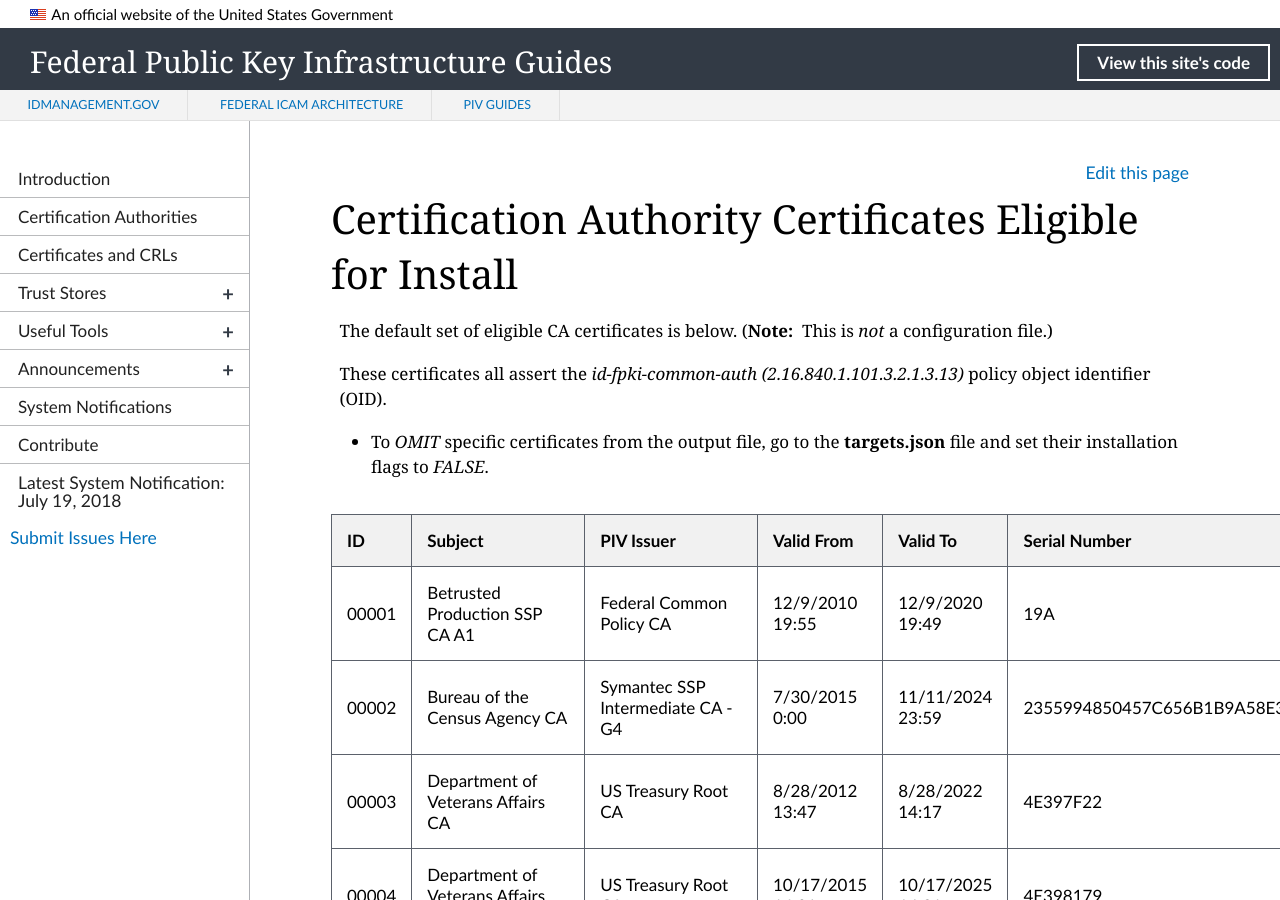
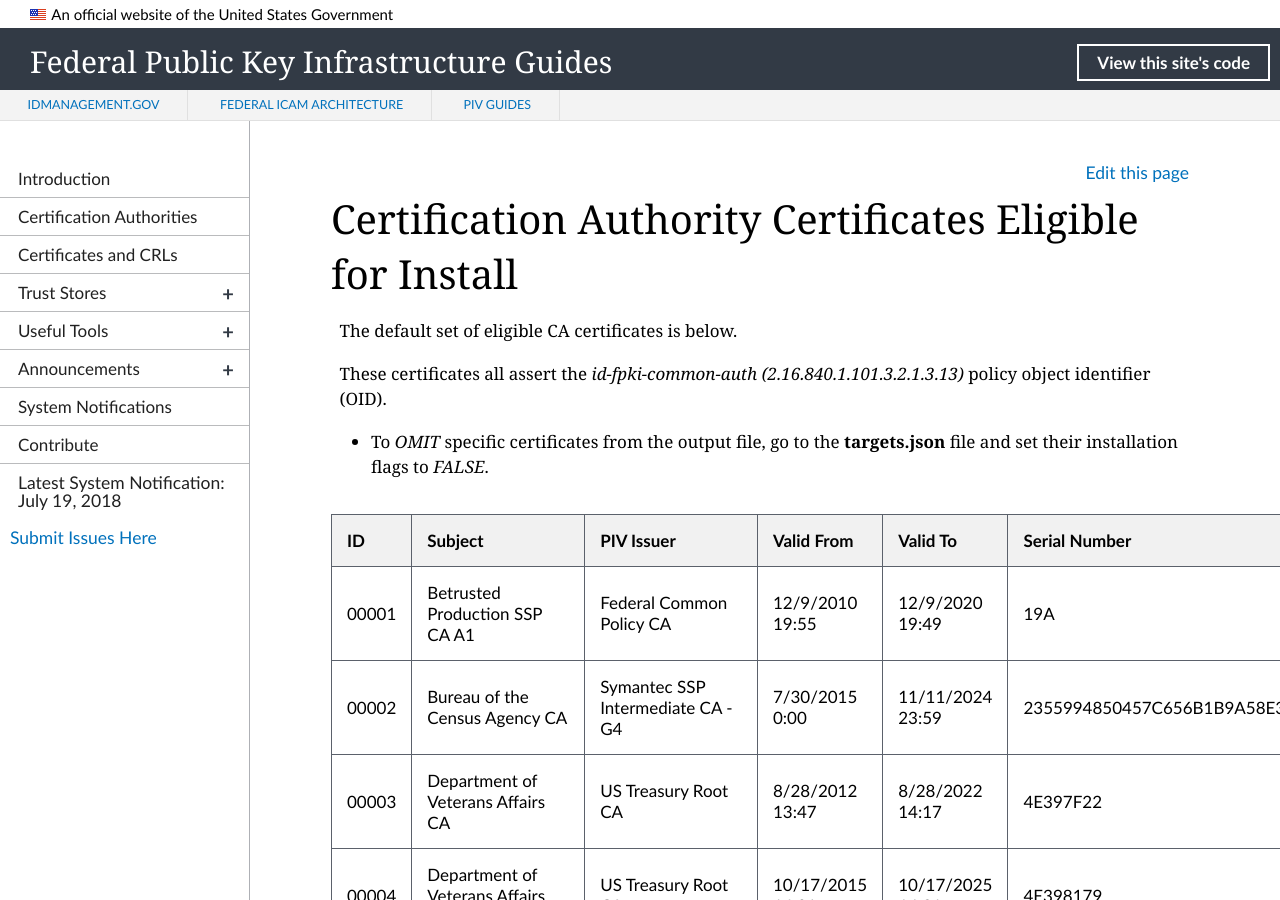
Before and after one commit to GSA/fpki-guides, a Jekyll site: the page built from pages/tsms_eligible_ca_certs.md, in a window 1280 px wide and 900 px high. Built offline with Jekyll 4.4.1, drawn with Linux system fonts in a browser that asks for light colours; nearby versions of some CDN libraries; library files that are not in the unit come from our copies.

Commit message:
Update tsms_eligible_ca_certs.md

```diff
--- a/pages/tsms_eligible_ca_certs.md
+++ b/pages/tsms_eligible_ca_certs.md
@@ -4,7 +4,7 @@ title:  Certification Authority Certificates Eligible for Install
 permalink: /tsmseligiblecacerts/
 ---
 
-The default set of eligible CA certificates is below. (**Note:**&nbsp;&nbsp;This is _not_ a configuration file.)
+The default set of eligible CA certificates is below.
 
 These certificates all assert the _id-fpki-common-auth (2.16.840.1.101.3.2.1.3.13)_ policy object identifier (OID).
 
```
